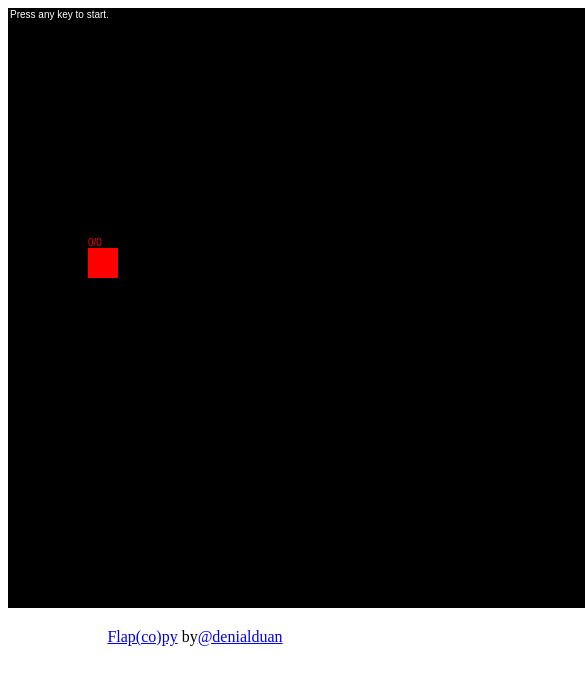
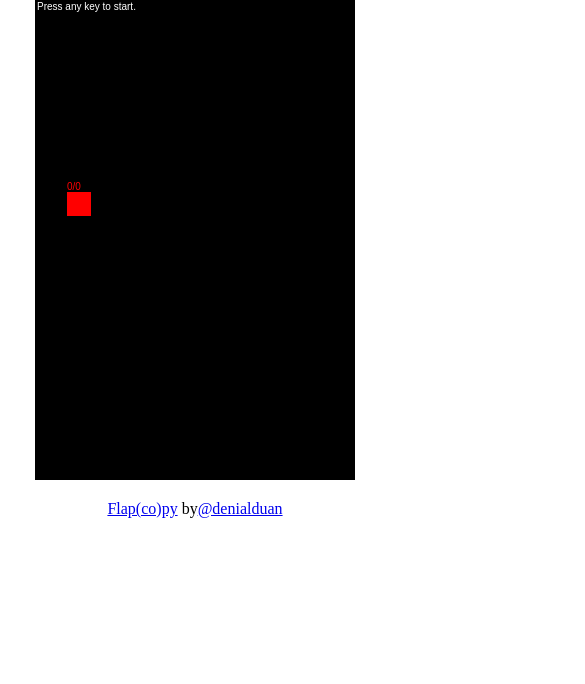
Before and after one commit to dduan/Flapcopy, a plain HTML site: page index.html in a window 390 px wide. Shown: the top 684 px of the page, 585 px wide, since content can reach past the window. Drawn offline with Linux system fonts and the light colour scheme.

Commit message:
made UI more mobile-friendly

```diff
--- a/flapcopy.js
+++ b/flapcopy.js
@@ -1,6 +1,6 @@
 // Generated by CoffeeScript 1.6.3
 (function() {
-  var Bird, Game, Scene, game,
+  var Bird, Game, Scene, changeState, game,
     __bind = function(fn, me){ return function(){ return fn.apply(me, arguments); }; };
 
   Bird = (function() {
@@ -124,6 +124,10 @@
       this.render = __bind(this.render, this);
       this.highest = 0;
       this.canvas = document.getElementById(canvasId);
+      if (window.innerWidth < 800) {
+        this.canvas.width = 320;
+        this.canvas.height = 480;
+      }
       this.context = canvas.getContext('2d');
       this.reset();
     }
@@ -183,9 +187,7 @@
 
   })();
 
-  game = new Game('canvas');
-
-  document.body.addEventListener('keydown', function(e) {
+  changeState = function(e) {
     e.preventDefault();
     if (game.started && !game.over) {
       return game.bird.flap();
@@ -194,6 +196,12 @@
     } else {
       return game.start();
     }
-  });
+  };
+
+  game = new Game('canvas');
+
+  document.body.addEventListener('keydown', changeState);
+
+  document.body.addEventListener('touchstart', changeState);
 
 }).call(this);
--- a/index.html
+++ b/index.html
@@ -1,14 +1,18 @@
-<!DOCTYPE HTML>
+<!DOCTYPE html>
 <html>
 <head>
     <title>Flap(co)py</title>
-    <style type="text/css" media="screen">
-    body { text-align: center; }
+    <meta name="viewport" content="width=device-width; initial-scale=1.0; maximum-scale=1.0; user-scalable=0;" />
+    <!-- this is the part responsible for hidding the bottom bar -->
+    <meta name="apple-mobile-web-app-capable" content="yes" />
+    <style type="text/css">
+    body { text-align: center; padding: 0px; margin: 0px;}
+    #canvas { background-color: black; }
     </style>
 </head>
 
 <body>
-    <canvas width='800' height='600' id='canvas' style='background-color: black'></canvas>
+    <canvas width='800px' height='600px' id='canvas'></canvas>
     <p><a href="https://github.com/DaNmarner/Flapcopy">Flap(co)py</a> by<a href="http://twitter.com/denialduan">@denialduan</a></p>
     <script src='flapcopy.js'></script>
     <script>
```
Also changed, not shown: 1 other file.
